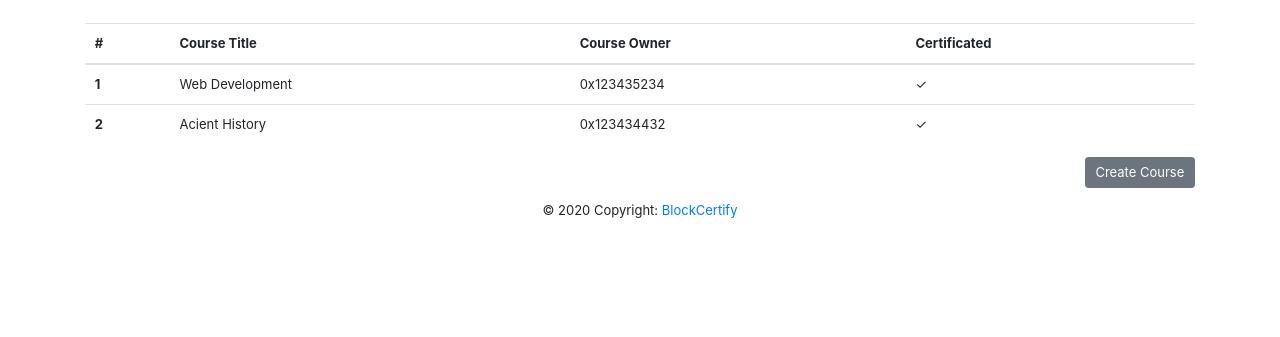
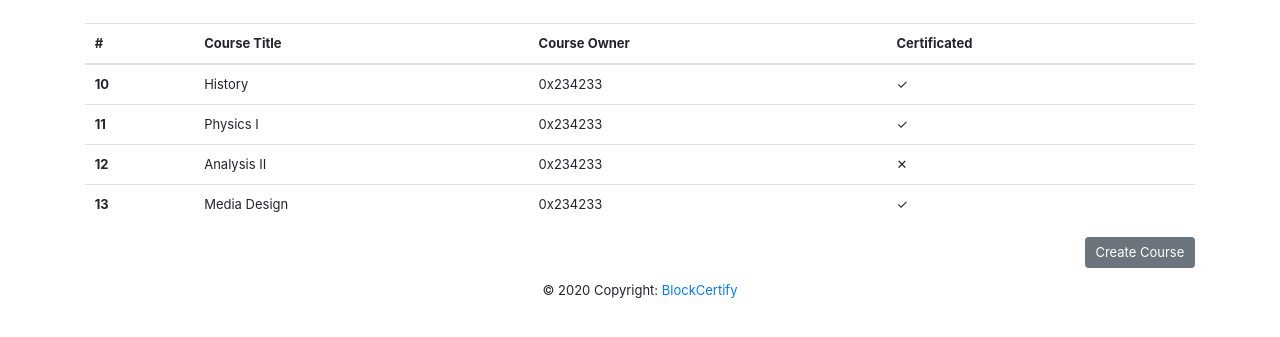
Before and after one commit to rnner900/BlockCertify, a website: page src/courseList.html in a window 1280 px wide. Shown: the part 107-444 px from the top of the page. Drawn offline with nearby package versions, Linux system fonts and the light colour scheme.

Commit message:
Start Page & course Liste

```diff
--- a/src/courseList.html
+++ b/src/courseList.html
@@ -29,19 +29,7 @@
           <th scope="col">Certificated</th>
         </tr>
       </thead>
-      <tbody>
-        <tr role="button" data-href="courseDetail.html?courseId=1">
-          <th scope="row">1</th>
-          <td>Web Development</td>
-          <td>0x123435234</td>
-          <td>&#10003;</td>
-        </tr>
-        <tr role="button" data-href="courseDetail.html?courseId=1">
-          <th scope="row">2</th>
-          <td>Acient History</td>
-          <td>0x123434432</td>
-          <td>&#10003;</td>
-        </tr>
+      <tbody id="course-list-parent">
       </tbody>
     </table>
     <a href="./courseCreate.html"><button type="button" class="btn btn-secondary float-right" id="btnAddCertificate">Create Course</button></a>
--- a/src/js/courseDetail.js
+++ b/src/js/courseDetail.js
@@ -6,7 +6,7 @@ $( document ).ready(function() {
         courseId = searchParams.get('courseId');
     }
 
-    var course = { courseId: courseId, title: 'Web Development III', issuer : '0x12399239', transaction : '0x923443122' };
+    var course = { id: courseId, title: 'Web Development III', issuer : '0x12399239', transaction : '0x923443122' };
     var participants = [
         '0x09324890901230908923423432',
         '0x09324890901230908923423433',
@@ -24,11 +24,11 @@ $( document ).ready(function() {
     renderParticipants(participants);
 
     function render(course) {
-        let certifiateIssueUrl = $('#certificate-issue-button').attr('href') + courseId;
+        let certifiateIssueUrl = $('#certificate-issue-button').attr('href') + course.id;
         console.log(certifiateIssueUrl);
         $('#certificate-issue-button').attr('href', certifiateIssueUrl);
 
-        $('#course-headline').html('Course ' + course.title);
+        $('#course-headline').html('Course ' + course.title + ' #' + course.id);
         $('#course-title-input').attr('placeholder', course.title);
         $('#course-issuer-input').attr('placeholder', course.issuer);
         $('#course-transaction-input').attr('placeholder', course.transaction);
--- a/src/js/courseList.js
+++ b/src/js/courseList.js
@@ -2,4 +2,29 @@ $( document ).ready(function() {
     $(".table").on("click", "tr[role=\"button\"]", function (e) {
         window.location = $(this).data("href");
     });
+
+    var courseList = [
+        {id:10, title:'History',issuer:'0x234233', certifiated: 'true'},
+        {id:11, title:'Physics I',issuer:'0x234233', certifiated: 'true'},
+        {id:12, title:'Analysis II',issuer:'0x234233', certifiated: 'false'},
+        {id:13, title:'Media Design',issuer:'0x234233', certifiated: 'true'},
+    ];
+
+    render(courseList);
+
+    function render(courseList)  {
+        var parent = $('#course-list-parent');
+
+        courseList.forEach(course => {
+            var certificated = (course.certifiated == 'true') ? '&#10003;' : '&#10005;';
+            var courseHtml =
+            '<tr role="button" data-href="courseDetail.html?courseId=' + course.id + '">' +
+                '<th scope="row">' + course.id + '</th>' +
+                '<td>' + course.title + '</td>' +
+                '<td>' + course.issuer + '</td>' +
+                '<td>' + certificated + '</td>' +
+            '</tr>';
+            parent.append(courseHtml);
+        });
+    }
 });
```
Also changed, not shown: src/start.html (+11 -0 lines).
